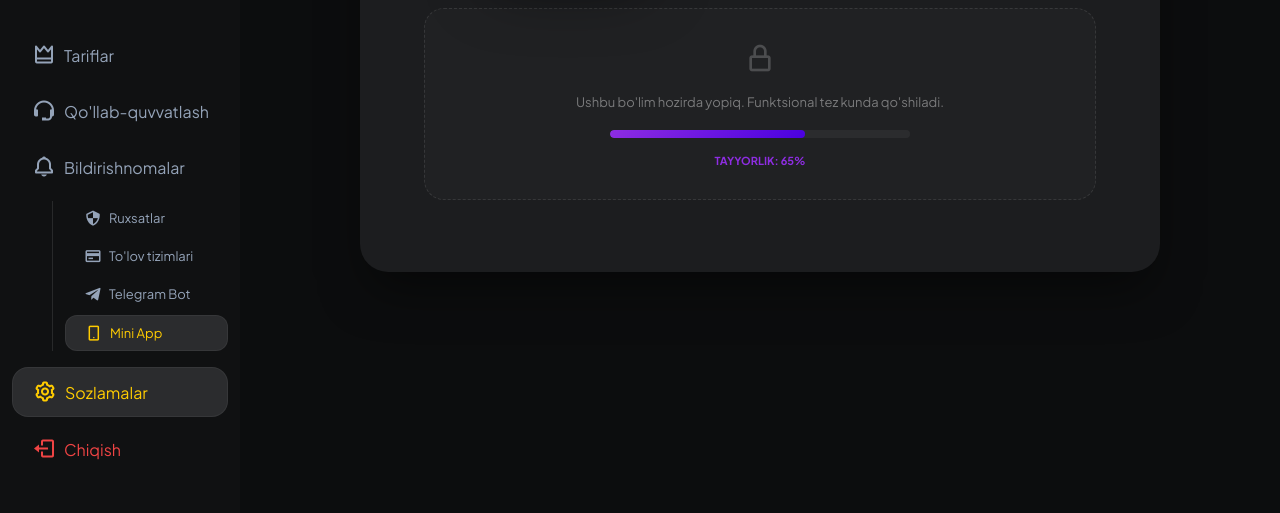
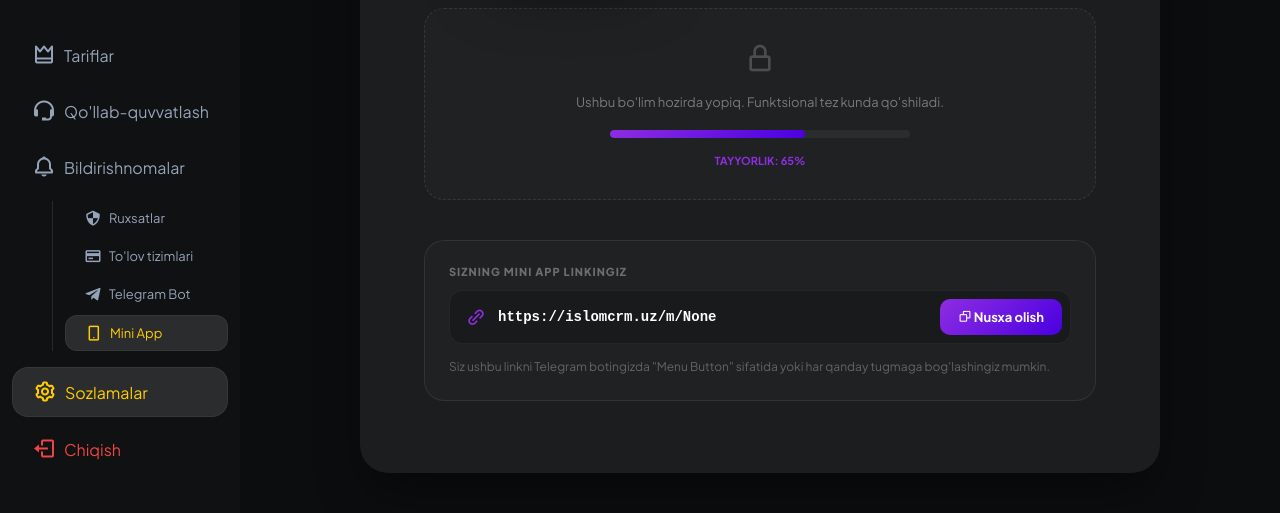
Before and after one commit to islampayments-byte/IslomCRM.uz, a Flask app: page /user/settings/mini-app in a window 1280 px wide. Shown: the part 631-1144 px from the top of the page. Run offline with Flask 3, Linux system fonts and the light colour scheme; the visitor is signed in with stand-in values (Sample User, id 1); data comes from the database, SQL or seed files in the repository.

Commit message:
Implement organization-specific Mini App links and landing page

```diff
--- a/templates/user/mini_app.html
+++ b/templates/user/mini_app.html
@@ -65,8 +65,50 @@
             </div>
             <span class="progress-tag">Tayyorlik: 65%</span>
         </div>
+
+        <!-- Dynamic Link Section -->
+        <div class="link-section-v2 anim-fade-in" style="margin-top: 40px;">
+            <div class="section-tag-v2">SIZNING MINI APP LINKINGIZ</div>
+            <div class="link-display-box">
+                <i class='bx bx-link-alt link-icon'></i>
+                <input type="text" id="miniAppLink" value="https://islomcrm.uz/m/{{ current_user.org_slug }}" readonly>
+                <button class="copy-link-btn" onclick="copyMiniAppLink()">
+                    <span id="copyText"><i class='bx bx-copy'></i> Nusxa olish</span>
+                </button>
+            </div>
+            <p class="link-instruction">Siz ushbu linkni Telegram botingizda "Menu Button" sifatida yoki har qanday tugmaga bog'lashingiz mumkin.</p>
+        </div>
     </div>
 </div>
+
+<script>
+function copyMiniAppLink() {
+    const linkInput = document.getElementById('miniAppLink');
+    const copyText = document.getElementById('copyText');
+    const originalContent = copyText.innerHTML;
+
+    // Use the fallback-friendly copy method I built for payment settings
+    const tempInput = document.createElement('input');
+    tempInput.value = linkInput.value;
+    document.body.appendChild(tempInput);
+    tempInput.select();
+
+    try {
+        document.execCommand('copy');
+        copyText.innerHTML = "<i class='bx bx-check'></i> Nusxa olindi!";
+        copyText.style.color = "#10b981";
+
+        setTimeout(() => {
+            copyText.innerHTML = originalContent;
+            copyText.style.color = "";
+        }, 2000);
+    } catch (err) {
+        console.error('Nusxa olishda xatolik:', err);
+    } finally {
+        document.body.removeChild(tempInput);
+    }
+}
+</script>
 
 <style>
 :root {
@@ -184,5 +226,42 @@
 }
 .progress-fill { height: 100%; background: var(--purple-gradient); border-radius: 4px; }
 .progress-tag { font-size: 11px; font-weight: 700; color: var(--purple); text-transform: uppercase; }
+
+/* Link Section Styles */
+.link-section-v2 {
+    background: rgba(255,255,255,0.02);
+    border: 1px solid var(--border-color);
+    border-radius: 20px;
+    padding: 24px;
+}
+.section-tag-v2 {
+    font-size: 11px; font-weight: 800; color: rgba(255,255,255,0.35);
+    margin-bottom: 12px; letter-spacing: 1px;
+}
+.link-display-box {
+    display: flex; align-items: center; gap: 12px;
+    background: rgba(0,0,0,0.2); border-radius: 14px;
+    padding: 8px 8px 8px 16px; border: 1px solid rgba(255,255,255,0.05);
+}
+.link-icon { color: var(--purple); font-size: 20px; }
+.link-display-box input {
+    flex: 1; background: none; border: none; color: #fff;
+    font-size: 14px; font-weight: 600; outline: none;
+    font-family: 'Courier New', Courier, monospace;
+}
+.copy-link-btn {
+    background: var(--purple-gradient); color: #fff; border: none;
+    padding: 10px 18px; border-radius: 10px; font-weight: 700;
+    font-size: 13px; cursor: pointer; transition: all 0.3s ease;
+}
+.copy-link-btn:hover { transform: translateY(-2px); box-shadow: 0 5px 15px rgba(142,45,226,0.3); }
+.link-instruction {
+    margin-top: 15px; font-size: 12px; color: rgba(255,255,255,0.3); line-height: 1.4;
+}
+.anim-fade-in { animation: fadeIn 0.8s ease forwards; }
+@keyframes fadeIn {
+    from { opacity: 0; transform: translateY(10px); }
+    to { opacity: 1; transform: translateY(0); }
+}
 </style>
 {% endblock %}
--- a/user/routes.py
+++ b/user/routes.py
@@ -588,3 +588,8 @@ def telegram_bot():
 @login_required
 def mini_app():
     return render_template('user/mini_app.html')
+@user_bp.route('/m/<slug>')
+def mini_app_landing(slug):
+    # Public route for Mini App entry
+    org = User.query.filter_by(org_slug=slug).first_or_404()
+    return render_template('user/mini_app_landing.html', org=org)
```
Also changed, not shown: templates/user/mini_app_landing.html (added, +78 -0 lines).
